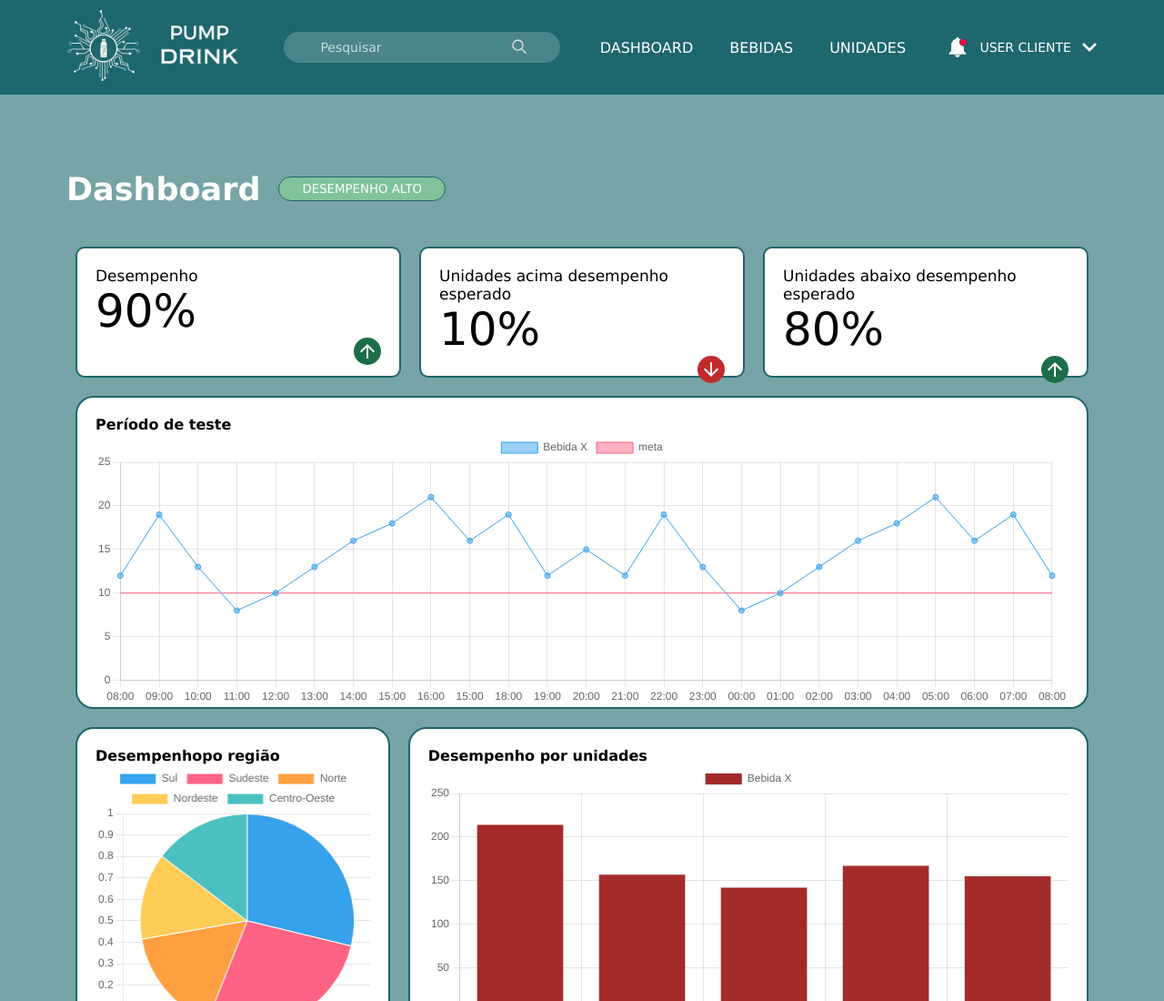
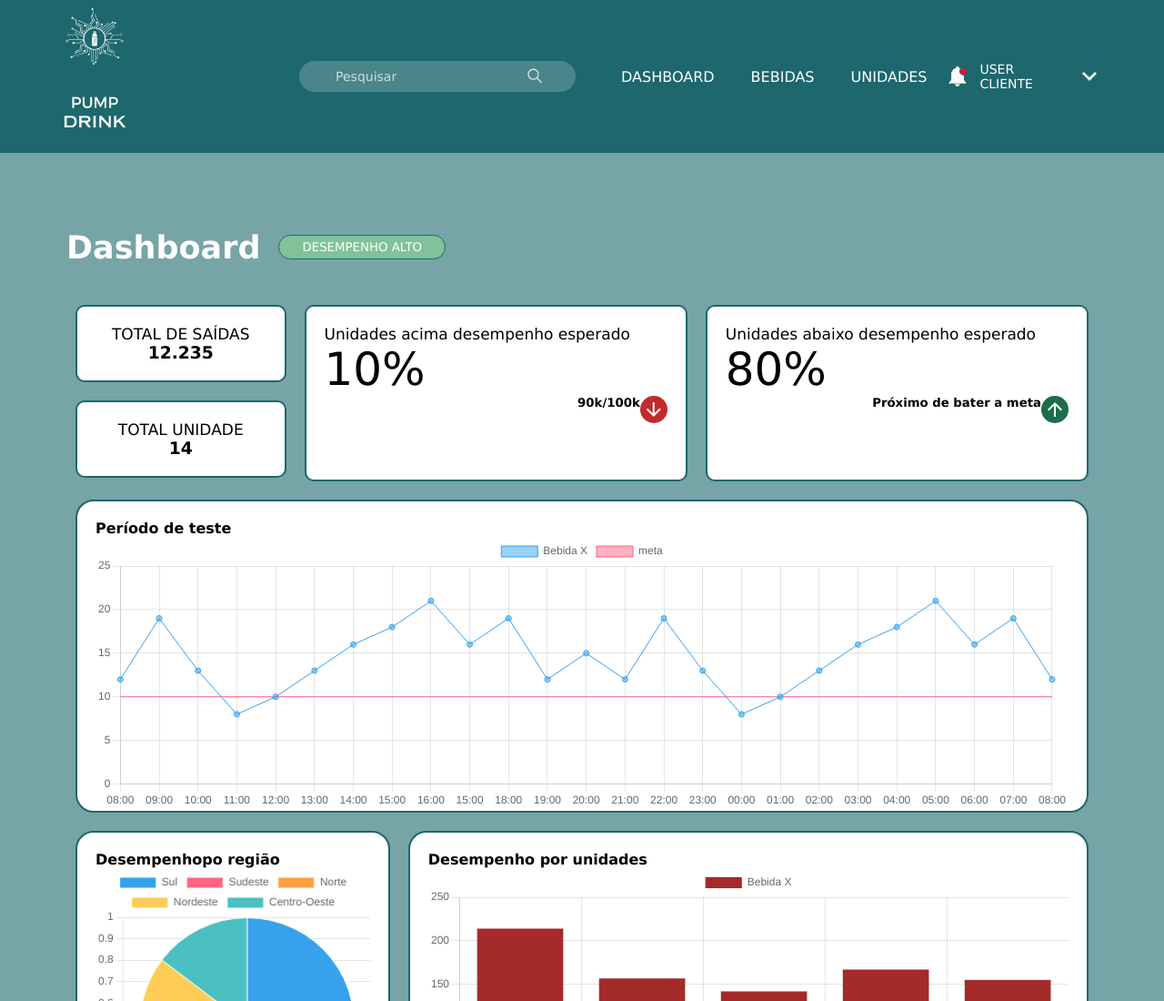
Before and after one commit to TheusBr05/pump-drink, a plain HTML site: page Site Institucional/admin/dashboard.html in a window 1280 px wide. Shown: the top 1100 px of the page at 91% size. Drawn offline with nearby package versions, Linux system fonts and the light colour scheme.

Commit message:
@melissaSBneves Atualização cards métricas dashboard

```diff
--- a/Site Institucional/CSS/admin-style.css
+++ b/Site Institucional/CSS/admin-style.css
@@ -30,7 +30,7 @@
 }
 
 .logo{
-    max-width: 100px;
+    max-width: 80px;
 
 }
 
@@ -42,6 +42,7 @@
     list-style: none;
     align-items: center;
     justify-self: left;
+    margin-left: 50px;
 
 
 }
@@ -61,6 +62,7 @@
 .perfil_header img{
     width: 30px;
     margin-right: 8px;
+    margin-left: 20px;
 }
 
 .perfil_header h5{
@@ -84,6 +86,7 @@
     background-color: rgba(255,255,255, 0.2);
    justify-self: center;
    justify-content: center;
+   margin-left: 100px;
 
 
 }
--- a/Site Institucional/CSS/graficos-style.css
+++ b/Site Institucional/CSS/graficos-style.css
@@ -23,14 +23,14 @@
 /* -------------- Sessão 1 - Métricas --------------------- */
 .sessao-1{
     display: flex;
-
+    justify-content: space-between;
 }
 
 .card_metrica{
-    width: 33.3%;
+    width: 37.5%;
     background-color: white;
     margin: 10px 10px;
-    height: 100px;
+    height: 150px;
     border-radius: 10px;
     padding: 20px;
     border: 2px solid #1d676d;
@@ -42,7 +42,7 @@
     font-weight: 300;
 }
 
-.card_metrica h4{
+.sessao-1 h4{
     font-size: 17px;
     font-weight: 150;
 }
@@ -62,6 +62,29 @@
 
 #icon_queda{
     background-color: rgb(194, 43, 43);
+}
+
+.card_total{
+    display: flex;
+    flex-direction: column;
+    justify-content: space-between;
+    height: 150px;
+    width: 25%;
+
+
+}
+.metrica_total{
+    background-color: white;
+    padding: 20px;
+    height: 50px;
+    margin: 10px;
+    border-radius: 10px;
+    padding: 20px;
+    border: 2px solid #1d676d;
+    display: flex;
+    flex-direction: column;
+    justify-items: center;
+    align-items: center;
 }
 
 
--- a/Site Institucional/admin/dashboard.html
+++ b/Site Institucional/admin/dashboard.html
@@ -62,23 +62,40 @@
 
                 <!-- sessao 1 - cards métricas -->
                 <div class="sessao-1">
-                    <div class="card_metrica">
-                        <h4>Desempenho</h4>
-                        <h1>90%</h1>
+                    <div class="card_total">
 
-                        <div class="icon_metricas">
-                            <span class="material-symbols-outlined">
-                                arrow_upward
-                            </span>
+                        <div class="metrica_total">
+                            <h4>TOTAL DE SAÍDAS </h4>
+                            <h3>
+                                12.235
+                            </h3>
+                        </div>
+                        <div class="metrica_total">
+                            <h4>TOTAL UNIDADE</h4>
+                            <h3>
+                                14
+                            </h3>
                         </div>
 
                     </div>
+
+                    <!-- <div class="icon_metricas">
+                        <h5>
+                            90k/100k
+                        </h5>
+                        <span class="material-symbols-outlined">
+                            arrow_upward
+                        </span>
+                    </div> -->
 
                     <div class="card_metrica">
                         <h4>Unidades acima desempenho esperado</h4>
                         <h1>10%</h1>
 
                         <div class="icon_metricas">
+                            <h5>
+                                90k/100k
+                            </h5>
                             <span class="material-symbols-outlined" id="icon_queda">
                                 arrow_downward
                             </span>
@@ -91,6 +108,9 @@
                         <h1>80%</h1>
 
                         <div class="icon_metricas">
+                            <h5>
+                                Próximo de bater a meta
+                            </h5>
                             <span class="material-symbols-outlined">
                                 arrow_upward
                             </span>
```
Also changed, not shown: Site Institucional/img/Dispenser.png (added), Site Institucional/img/local.png (added).
